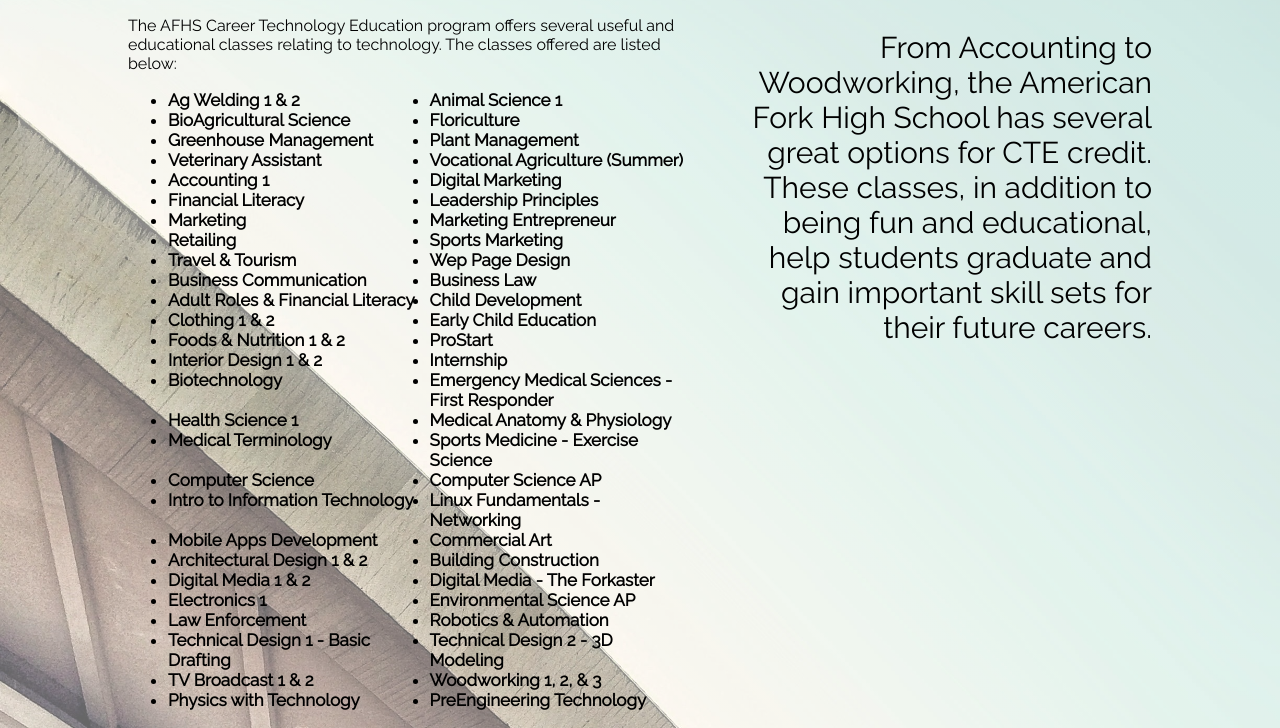
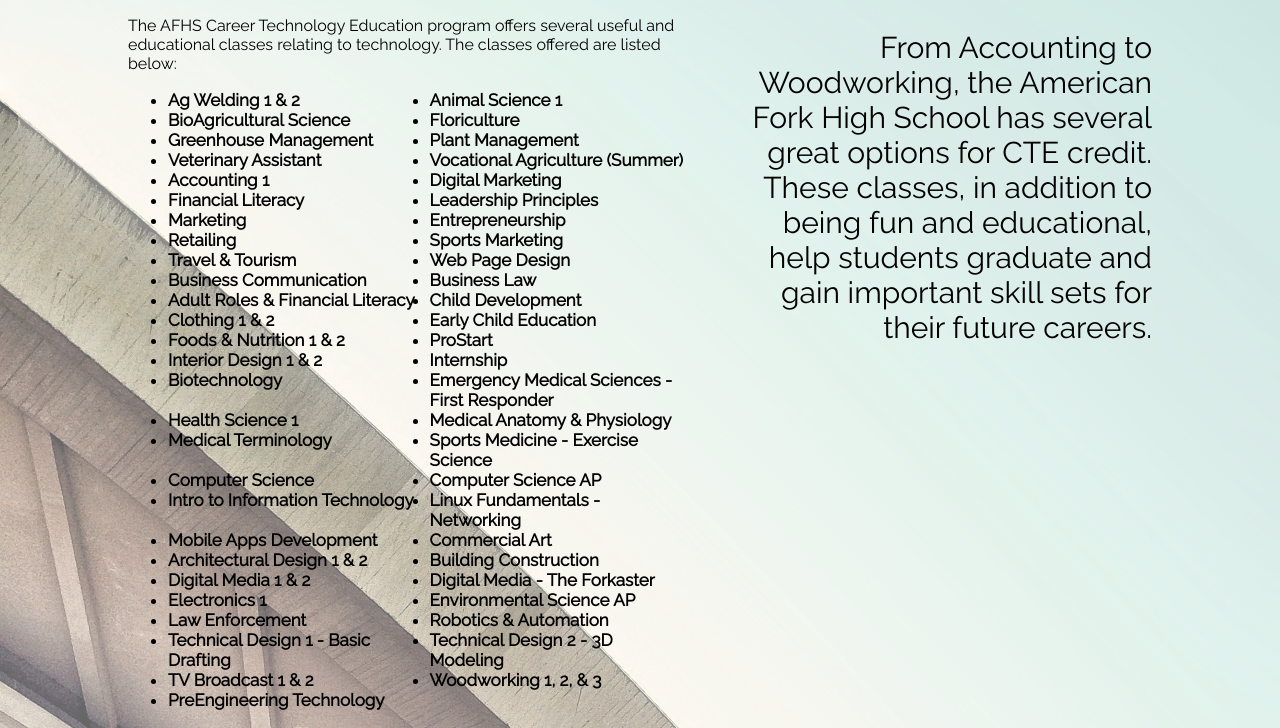
Before and after one commit to Project-N/AFHS-TSA.github.io, a plain HTML site: page aboutafhscte.html in a window 1280 px wide. Shown: the part 137-865 px from the top of the page. Drawn offline with Linux system fonts and the light colour scheme.

Commit message:
Fixed typos :D

```diff
--- a/aboutafhscte.html
+++ b/aboutafhscte.html
@@ -39,11 +39,11 @@
                         <li>Financial Literacy</li>
                         <li>Leadership Principles</li>
                         <li>Marketing</li>
-                        <li>Marketing Entrepreneur</li>
+                        <li>Entrepreneurship</li>
                         <li>Retailing</li>
                         <li>Sports Marketing</li>
                         <li>Travel & Tourism</li>
-                        <li>Wep Page Design</li>
+                        <li>Web Page Design</li>
                         <li>Business Communication</li>
                         <li>Business Law</li>
                         <li>Adult Roles & Financial Literacy</li>
@@ -78,7 +78,6 @@
                         <li>Technical Design 2 - 3D Modeling</li>
                         <li>TV Broadcast 1 & 2</li>
                         <li>Woodworking 1, 2, & 3</li>
-                        <li>Physics with Technology</li>
                         <li style="padding-bottom:20px;">PreEngineering Technology</li>
                     </ul>
             </div>
```
